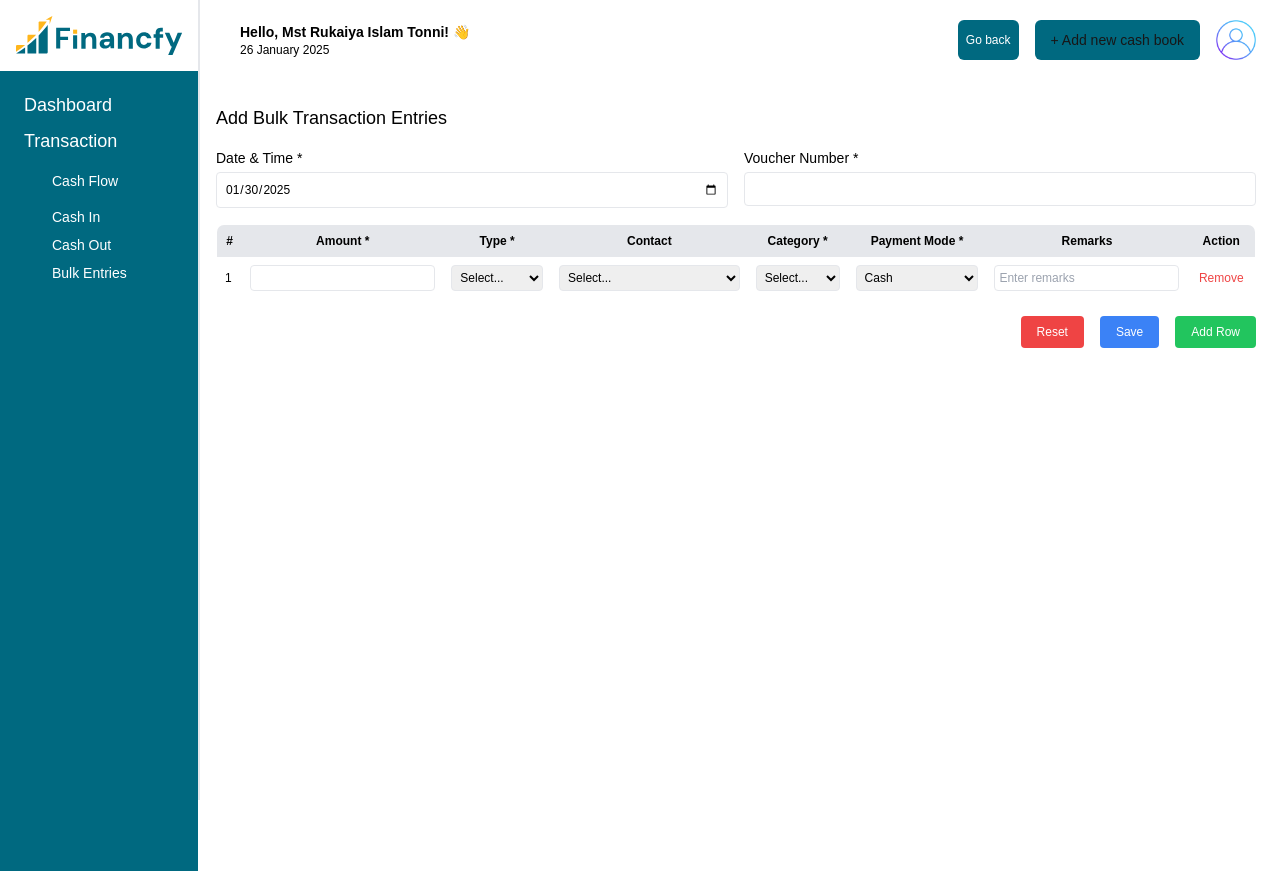
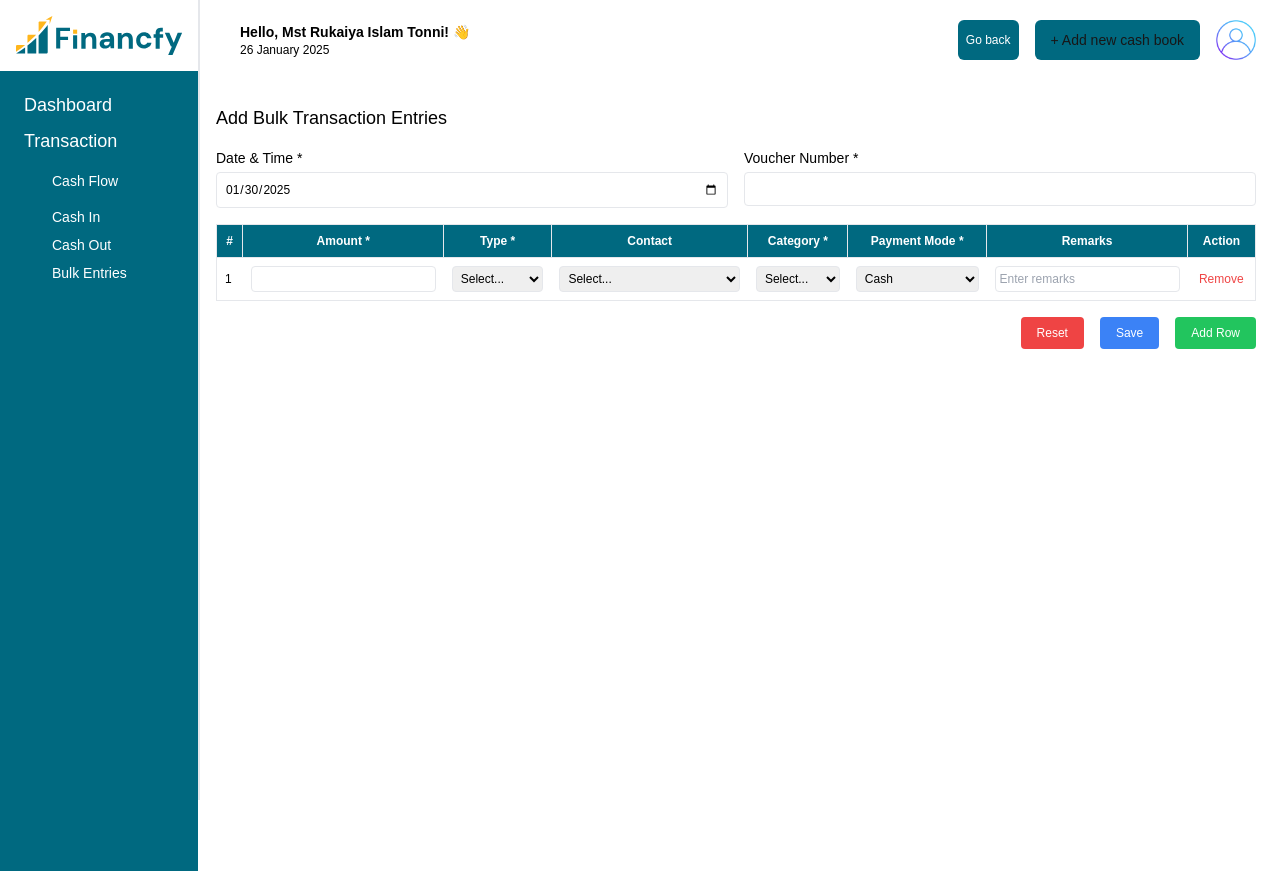
Before and after one commit to nokibsarkar/financfy-bulk-entry, a Next.js app in the folder frontend/: page /bulkEntries in a window 1280 px wide. Built offline with nearby package versions, Linux system fonts and the light colour scheme.

Commit message:
color change of header

```diff
--- a/frontend/app/bulkEntries/page.tsx
+++ b/frontend/app/bulkEntries/page.tsx
@@ -130,17 +130,17 @@ export default function BulkEntry() {
                     </div>
                 </div>
 
-                <table className="w-full border-collapse border rounded-lg overflow-hidden">
+                <table className="w-full border-collapse border  overflow-hidden">
                     <thead>
-                        <tr className="bg-gray-200 text-xs">
-                            <th className="p-2">#</th>
-                            <th className="p-2">Amount *</th>
-                            <th className="p-2">Type *</th>
-                            <th className="p-2">Contact</th>
-                            <th className="p-2">Category *</th>
-                            <th className="p-2">Payment Mode *</th>
-                            <th className="p-2">Remarks</th>
-                            <th className="p-2">Action</th>
+                        <tr className="bg-primary text-white border-collapse text-xs">
+                            <th className="p-2 border">#</th>
+                            <th className="p-2 border">Amount *</th>
+                            <th className="p-2 border">Type *</th>
+                            <th className="p-2 border">Contact</th>
+                            <th className="p-2 border">Category *</th>
+                            <th className="p-2 border">Payment Mode *</th>
+                            <th className="p-2 border">Remarks</th>
+                            <th className="p-2 border">Action</th>
                         </tr>
                     </thead>
                     <tbody>
```
